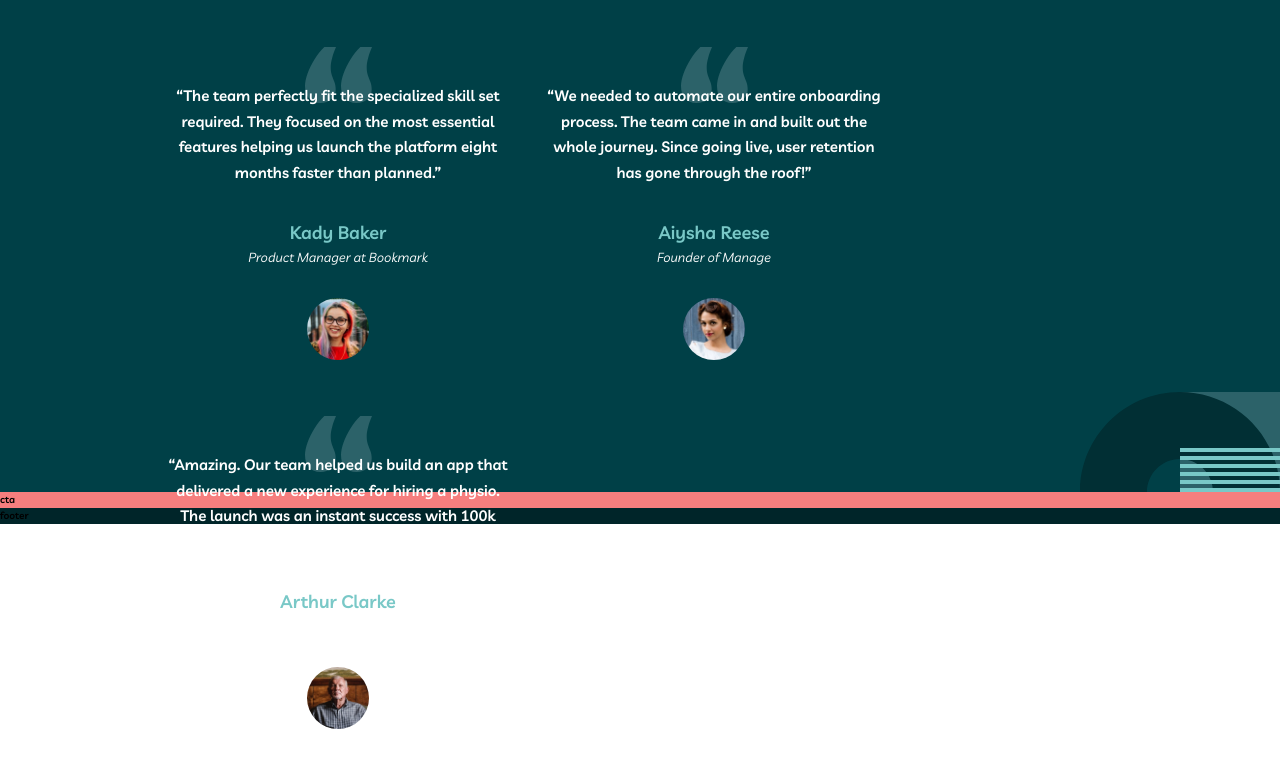
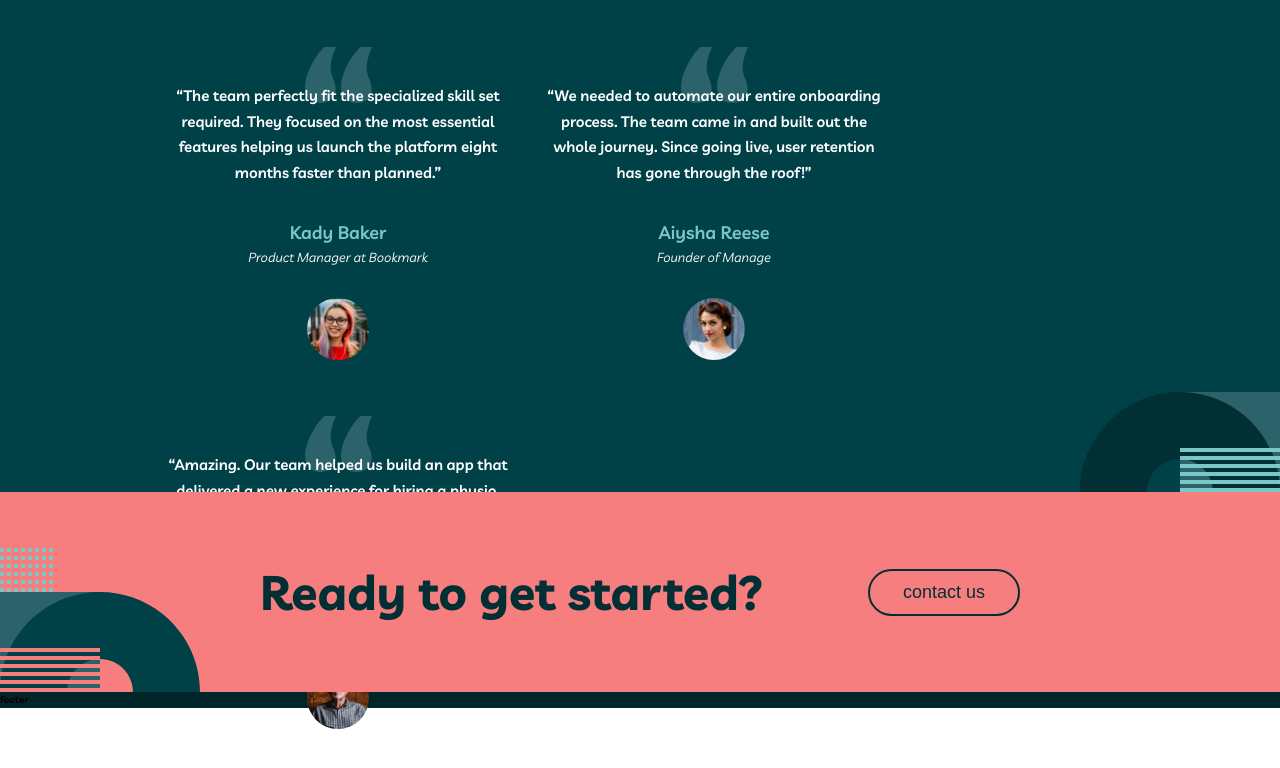
Before and after one commit to fapjsc/myteam, a website: page index.html in a window 1280 px wide. Shown: the part 1675-2443 px from the top of the page. Before the commit the page ends 2404 px from the top, so only its background shows below. Drawn offline with Linux system fonts and the light colour scheme.

Commit message:
cta done

```diff
--- a/index.html
+++ b/index.html
@@ -170,9 +170,20 @@
       </section>
 
       <!-- Cat -->
-      <section class="cta">cta</section>
+      <section class="cta">
+        <div class="cta__content">
+          <h3 class="heading-3-green">Ready to get started?</h3>
+          <button class="btn btn-green">contact us</button>
+        </div>
+        <img
+          class="home-6"
+          src="img/bg-pattern-home-6-about-5.svg"
+          alt="home-6"
+        />
+      </section>
 
       <!-- Footer -->
+
       <footer class="footer">footer</footer>
     </div>
   </body>
--- a/sass/base/_typography.scss
+++ b/sass/base/_typography.scss
@@ -13,6 +13,13 @@
 
 .heading-3 {
   color: $color-white;
+  font-size: 4.8rem;
+  font-weight: bold;
+  line-height: 1;
+}
+
+.heading-3-green {
+  color: $color-green-dark-1;
   font-size: 4.8rem;
   font-weight: bold;
   line-height: 1;
--- a/sass/components/_cta.scss
+++ b/sass/components/_cta.scss
@@ -0,0 +1,17 @@
+.cta {
+  position: relative;
+
+  &__content {
+    grid-row: 2 / 3;
+    grid-column: 2 / 3;
+    display: flex;
+    justify-content: space-between;
+    align-items: center;
+  }
+}
+
+.home-6 {
+  position: absolute;
+  left: 0;
+  bottom: 0;
+}
--- a/sass/pages/_homes.scss
+++ b/sass/pages/_homes.scss
@@ -44,6 +44,16 @@
 
 .cta {
   background-color: $color-primary-caral;
+  display: grid;
+  grid-template-rows:
+    minmax(min-content, 7.6rem)
+    minmax(min-content, 4.8rem)
+    minmax(min-content, 7.6rem);
+
+  grid-template-columns:
+    minmax(min-content, 26rem)
+    minmax(min-content, 91.7rem)
+    minmax(min-content, 26rem);
 }
 
 .footer {
```
Also changed, not shown: css/style.css.
